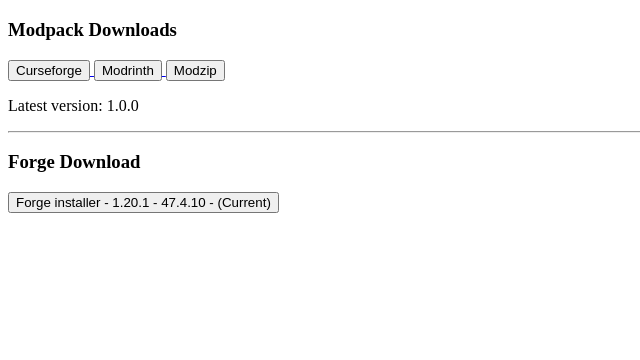
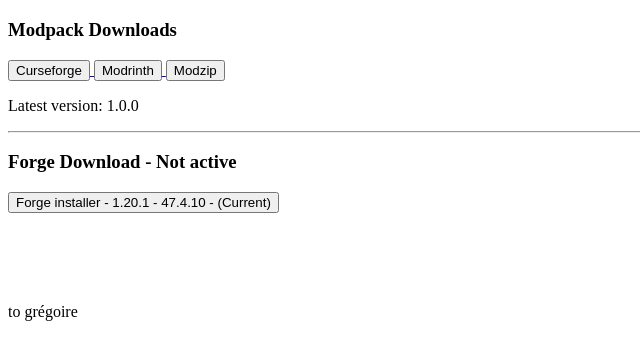
Before and after one commit to nwa139/mc, a plain HTML site: page download/index.html in a window 1280 px wide. Shown: the part 98-458 px from the top of the page, without its empty margins (0-640 px from the left). Drawn offline with Linux system fonts and the light colour scheme.

Commit message:
Deleted file forge download

```diff
--- a/download/index.html
+++ b/download/index.html
@@ -24,12 +24,14 @@
 </div>
 <hr>
 <div>
-    <h3>Forge Download</h3>
+    <h3>Forge Download - Not active</h3>
     <div>
-        <a href="files/forge/forge-1.20.1-47.4.10-installer.jar" download>
+        <a href="" download>
             <button id="downloadForge" class="downloadButton">Forge installer - 1.20.1 - 47.4.10 - (Current)</button>
         </a>
     </div>
 </div>
+<br><br><br><br><br>
+to grégoire
 </body>
 </html>
```
